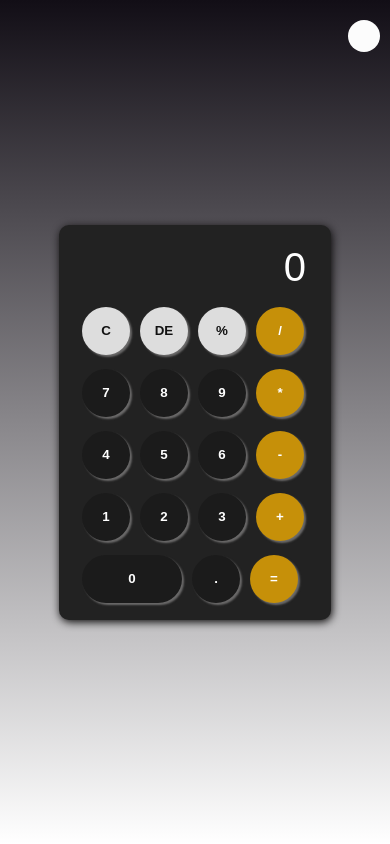
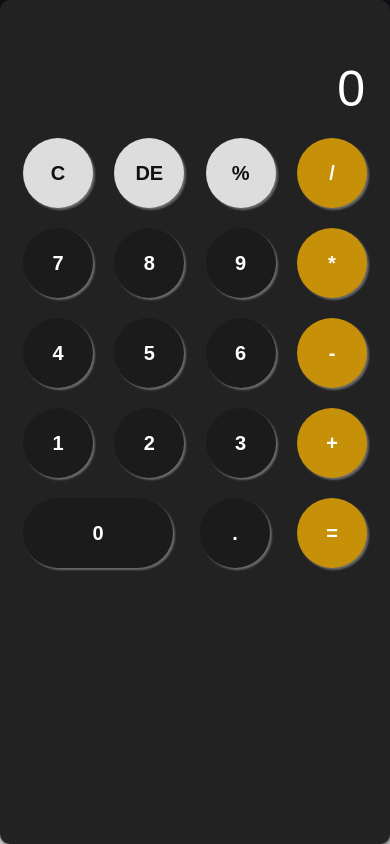
Before and after one commit to Mukti102/calculator, a plain HTML site: page index.html in a window 390 px wide. Drawn offline with Linux system fonts and the light colour scheme.

Commit message:
second commit

```diff
--- a/script.js
+++ b/script.js
@@ -8,6 +8,7 @@ dark.addEventListener("click",() => {
     let randomRed = Math.random() * 255;
     let randomBlue = Math.random() * 255;
     document.querySelector("body").style.background = `rgb(255,${randomBlue},${randomRed})`
+    // document.querySelector("body").style.background = `linear-gradient(to top,${randomBlue},#120e16)`
 })
 
 arr.forEach((btn) => {
--- a/style.css
+++ b/style.css
@@ -70,3 +70,37 @@ body{
     width: 100px;
     border-radius: 50px;
 }
+@media (max-width:760px) {
+    .container{
+        width: 100vw;
+        height: 100vh;
+        display: flex;
+        flex-direction: column;
+        justify-content: start;
+        padding-top: 50px;
+    }
+    .dark-mode{
+        display: none;
+    }
+    .container input{
+        font-size: 50px;
+    }
+    .container input::placeholder{
+        font-size: 50px;
+    }
+    .container div{
+        width: 100%;
+        display: flex;
+        justify-content: space-between;
+        height: max-content;
+    }
+    .container div button{
+        width: 70px;
+        height: 70px;
+        font-size: 20px;
+        margin: 10px 3px;
+    }
+    .container div .zero{
+        width: 150px;
+    }
+}
```
